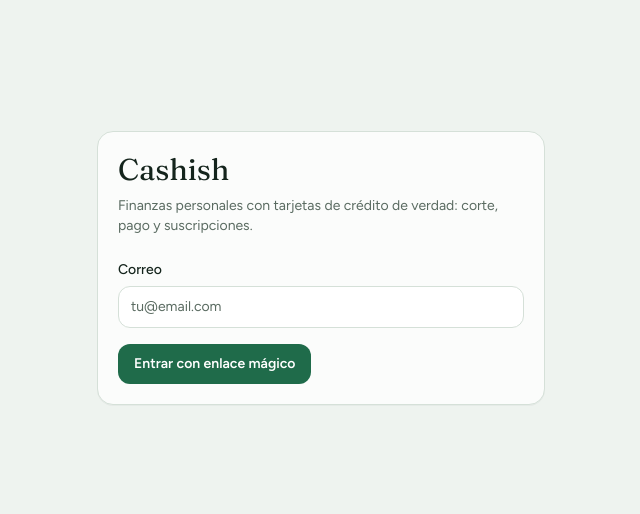
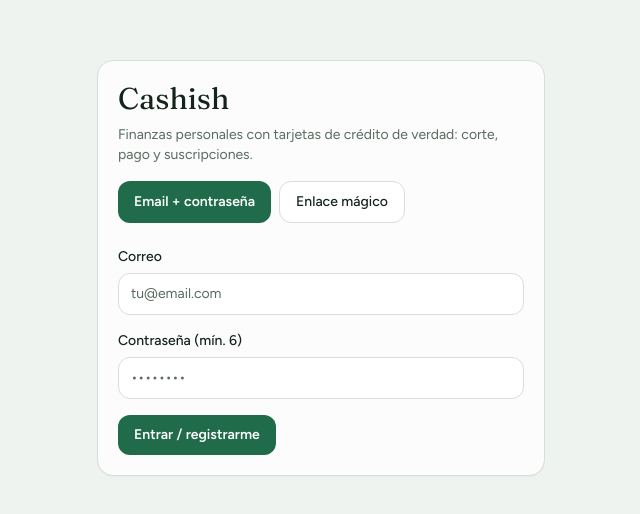
Before and after one commit to KamerrEzz/cashish, a Next.js app: page /login in a window 1280 px wide. Shown: the part 132-646 px from the top of the page, without its empty margins (319-959 px from the left). Built offline with nearby package versions, Linux system fonts and the light colour scheme.

Commit message:
feat: add password login for preview access
Magic link remains available; password signup/signin makes the
preview usable before Auth Site URL is fully tuned.

```diff
--- a/src/components/login-form.tsx
+++ b/src/components/login-form.tsx
@@ -2,10 +2,14 @@
 
 import { useState } from "react";
 import { createClient } from "@/lib/supabase/client";
-import { Field, inputClass, btnPrimary, Panel } from "@/components/ui";
+import { Field, inputClass, btnPrimary, btnGhost, Panel } from "@/components/ui";
+
+type Mode = "magic" | "password";
 
 export function LoginForm() {
+  const [mode, setMode] = useState<Mode>("password");
   const [email, setEmail] = useState("");
+  const [password, setPassword] = useState("");
   const [message, setMessage] = useState<string | null>(null);
   const [error, setError] = useState<string | null>(null);
   const [loading, setLoading] = useState(false);
@@ -16,18 +20,47 @@ export function LoginForm() {
     setError(null);
     setMessage(null);
     const supabase = createClient();
-    const { error: authError } = await supabase.auth.signInWithOtp({
+
+    if (mode === "magic") {
+      const { error: authError } = await supabase.auth.signInWithOtp({
+        email,
+        options: {
+          emailRedirectTo: `${window.location.origin}/auth/callback`,
+        },
+      });
+      setLoading(false);
+      if (authError) {
+        setError(authError.message);
+        return;
+      }
+      setMessage("Revisa tu correo: te enviamos un enlace mágico para entrar.");
+      return;
+    }
+
+    const { error: signInError } = await supabase.auth.signInWithPassword({
       email,
+      password,
+    });
+    if (!signInError) {
+      window.location.href = "/app";
+      return;
+    }
+
+    const { error: signUpError } = await supabase.auth.signUp({
+      email,
+      password,
       options: {
         emailRedirectTo: `${window.location.origin}/auth/callback`,
       },
     });
     setLoading(false);
-    if (authError) {
-      setError(authError.message);
+    if (signUpError) {
+      setError(signInError.message || signUpError.message);
       return;
     }
-    setMessage("Revisa tu correo: te enviamos un enlace mágico para entrar.");
+    setMessage(
+      "Cuenta creada. Si pide confirmar correo, revisa tu inbox; si no, recarga e intenta entrar de nuevo.",
+    );
   }
 
   return (
@@ -39,6 +72,22 @@ export function LoginForm() {
         Finanzas personales con tarjetas de crédito de verdad: corte, pago y
         suscripciones.
       </p>
+      <div className="mt-4 flex gap-2">
+        <button
+          type="button"
+          className={mode === "password" ? btnPrimary : btnGhost}
+          onClick={() => setMode("password")}
+        >
+          Email + contraseña
+        </button>
+        <button
+          type="button"
+          className={mode === "magic" ? btnPrimary : btnGhost}
+          onClick={() => setMode("magic")}
+        >
+          Enlace mágico
+        </button>
+      </div>
       <form onSubmit={onSubmit} className="mt-6 space-y-4">
         <Field label="Correo">
           <input
@@ -50,8 +99,25 @@ export function LoginForm() {
             placeholder="tu@email.com"
           />
         </Field>
+        {mode === "password" ? (
+          <Field label="Contraseña (mín. 6)">
+            <input
+              type="password"
+              required
+              minLength={6}
+              value={password}
+              onChange={(e) => setPassword(e.target.value)}
+              className={inputClass}
+              placeholder="••••••••"
+            />
+          </Field>
+        ) : null}
         <button type="submit" className={btnPrimary} disabled={loading}>
-          {loading ? "Enviando…" : "Entrar con enlace mágico"}
+          {loading
+            ? "Espera…"
+            : mode === "magic"
+              ? "Enviar enlace"
+              : "Entrar / registrarme"}
         </button>
       </form>
       {message ? (
```
